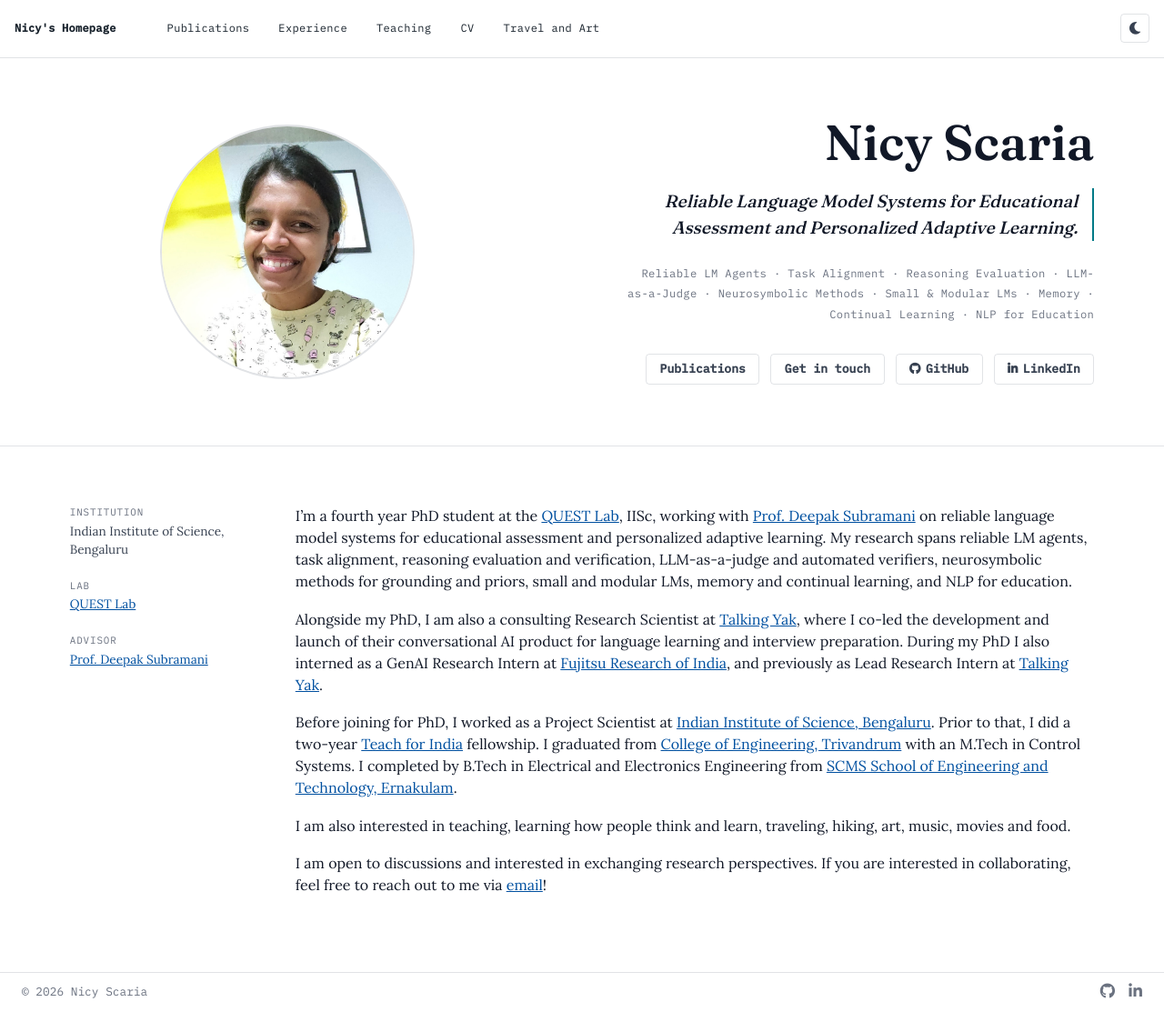
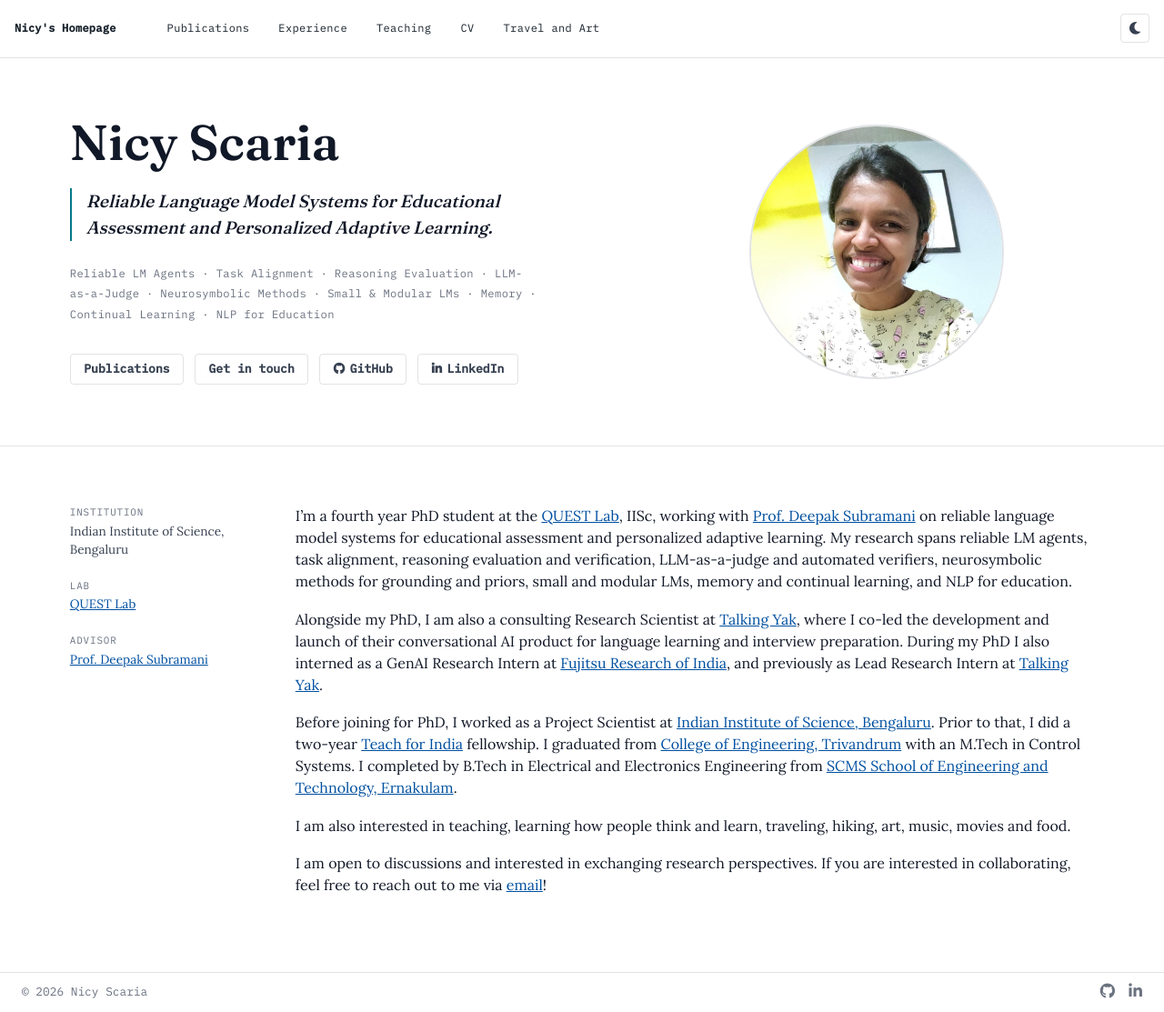
Before and after one commit to nicyscaria/nicyscaria.github.io, a Jekyll site: the page built from _pages/about.md, in a window 1280 px wide and 1113 px high. Shown: the whole window at 91% size. Built offline with Jekyll 4.4.1, drawn with Linux system fonts in a browser that asks for light colours.

Commit message:
Modify layout

```diff
--- a/_includes/home-hero.html
+++ b/_includes/home-hero.html
@@ -1,8 +1,5 @@
 <div class="home-hero">
   <div class="home-hero__grid">
-    <div class="home-hero__photo">
-      <img src="/images/profilepic_nicy1.png" alt="Nicy Scaria">
-    </div>
     <div class="home-hero__content">
       <h1 class="home-hero__name">Nicy Scaria</h1>
       <p class="home-hero__thesis">Reliable Language Model Systems for Educational Assessment and Personalized Adaptive
@@ -21,5 +18,8 @@
         </a>
       </div>
     </div>
+    <div class="home-hero__photo">
+      <img src="/images/profilepic_nicy1.png" alt="Nicy Scaria">
+    </div>
   </div>
 </div>
--- a/_sass/_home.scss
+++ b/_sass/_home.scss
@@ -13,7 +13,7 @@
 
   &__grid {
     display: grid;
-    grid-template-columns: 0.9fr 1.1fr;
+    grid-template-columns: 1.1fr 0.9fr;
     gap: clamp(2rem, 5vw, 4rem);
     align-items: center;
 
@@ -25,7 +25,7 @@
 }
 
 .home-hero__content {
-  text-align: right;
+  text-align: left;
 }
 
 .home-hero__eyebrow {
@@ -54,19 +54,17 @@
 
 .home-hero__thesis {
   margin-top: 1.4rem;
-  margin-left: auto;
   font-family: $header-font-family;
   font-style: italic;
   font-weight: 500;
   font-size: clamp(1.02rem, 0.95rem + 0.4vw, 1.2rem);
-  border-right: 2px solid $accent-color;
-  padding-right: 1rem;
+  border-left: 2px solid $accent-color;
+  padding-left: 1rem;
   max-width: 520px;
 }
 
 .home-hero__focus {
   margin-top: 1.1rem;
-  margin-left: auto;
   font-family: $label-mono;
   font-size: 0.76rem;
   letter-spacing: 0.03em;
@@ -77,7 +75,6 @@
 
 .home-hero__actions {
   display: flex;
-  justify-content: flex-end;
   gap: 0.75rem;
   margin-top: 2rem;
   flex-wrap: wrap;
```
